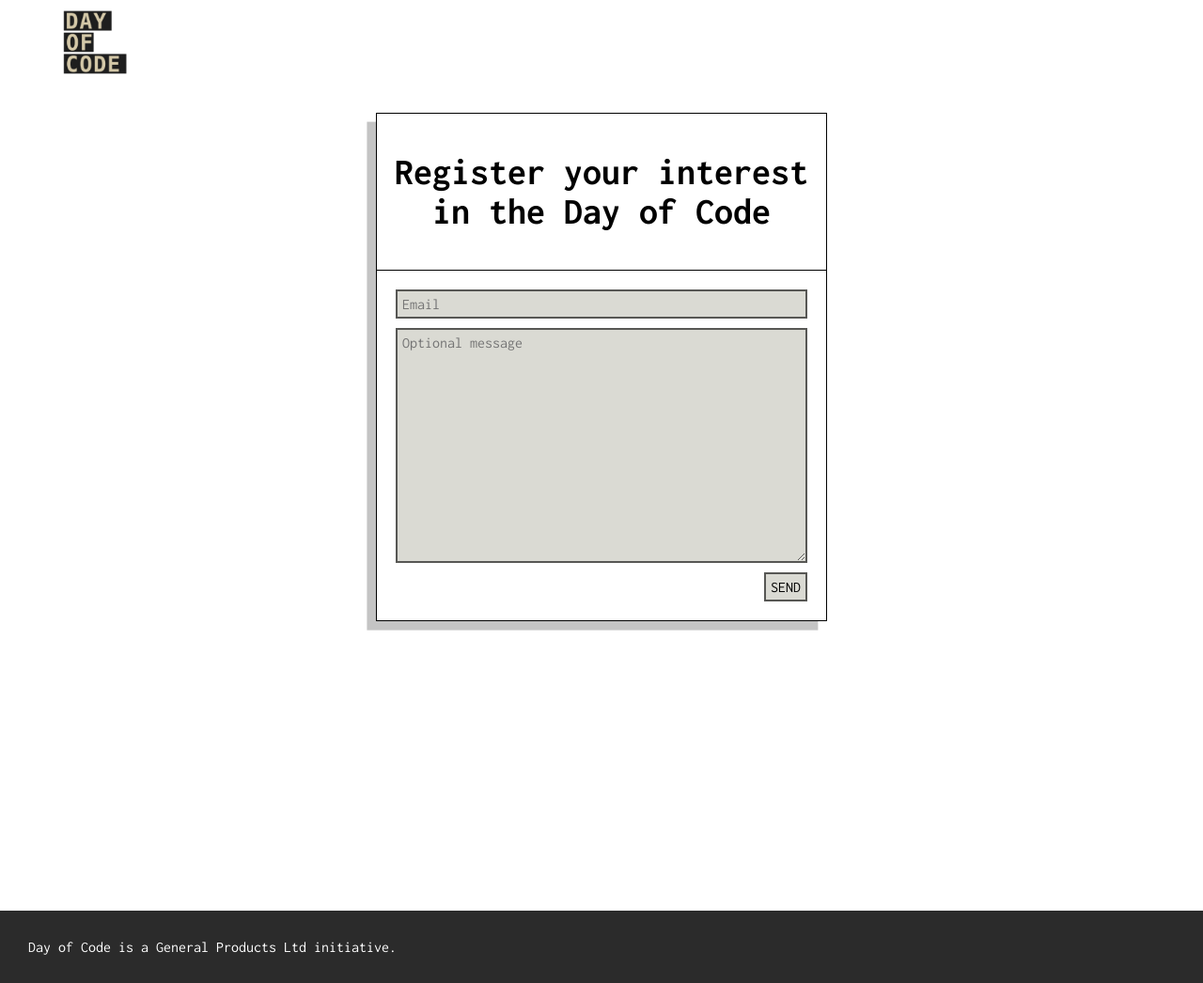
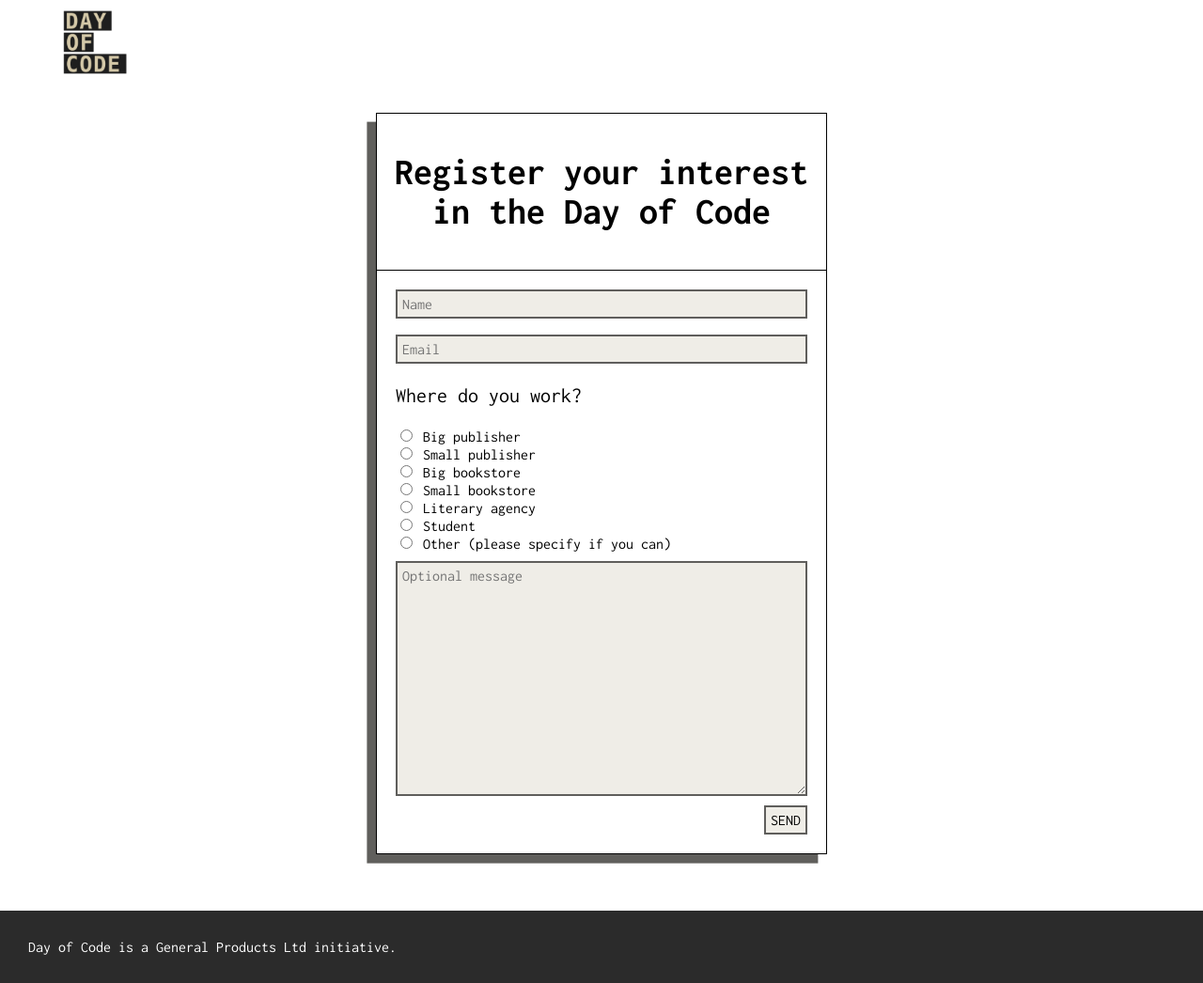
Before and after one commit to GeneralProducts/day-of-code, a Jekyll site: the page built from contact.html, in a window 1280 px wide and 1046 px high. Shown: the whole window at 94% size. Built offline with Jekyll 4.4.1, drawn with Linux system fonts in a browser that asks for light colours.

Commit message:
form radio buttons

```diff
--- a/_sass/main.scss
+++ b/_sass/main.scss
@@ -314,7 +314,6 @@
     color: white;
     font-size: 35px;
     background-color: #ff5722;
-
   }
 }
 
@@ -336,21 +335,21 @@
   }
 }
 
-$shadow: -0.6rem 0.6rem 0 rgba(29, 30, 28, 0.26);
+$shadow: -0.6rem 0.6rem 0 #605f5c;
 
 input, button, textarea {
   font-family: "Inconsolata", sans-serif ; //"Space Mono", sans-serif;
   font-size: 100%;
   border: 2px solid rgba(0, 0, 0, 0.6);
   background-image:none;
-  background-color: #dadad3;
+  background-color: #efede7;
   -webkit-box-shadow: none;
   -moz-box-shadow: none;
   box-shadow: none;
   padding: 5px;
 
   &:focus {
-      outline: none;
+    outline: none;
   }
 }
 
@@ -385,12 +384,12 @@
     flex-direction: column;
 
     &__message {
-        margin-top: 10px;
+      margin-top: 10px;
     }
 
     button {
-        margin-top: 10px;
-        align-self: flex-end;
+      margin-top: 10px;
+      align-self: flex-end;
     }
   }
 }
--- a/contact.html
+++ b/contact.html
@@ -11,8 +11,40 @@
             <h1>Register your interest in the Day of Code</h1>
         </div>
         <form name="contact" method="POST" data-netlify="true" class="feedback-body">
-          <input  name="email" class="feedback-body__email" placeholder="Email" type="email">
-          <textarea   name="message" class="feedback-body__message" placeholder="Optional message" type="text"></textarea>
+          <input name="name" class="feedback-body__email" placeholder="Name" type="text">
+          <br/>
+          <input name="email" class="feedback-body__email" placeholder="Email" type="email">
+          <p>Where do you work?</p>
+          <div>
+            <input type="radio" name="org" value="big-publisher">
+            Big publisher
+          </div>
+          <div>
+            <input type="radio" name="org" value="small-publisher">
+            Small publisher
+          </div>
+          <div>
+            <input type="radio" name="org" value="big-bookstore">
+            Big bookstore
+          </div>
+          <div>
+            <input type="radio" name="org" value="small-bookstore">
+            Small bookstore
+          </div>
+          <div>
+            <input type="radio" name="org" value="litag">
+            Literary agency
+          </div>
+          <div>
+            <input type="radio" name="org" value="student">
+            Student
+          </div>
+          <div>
+            <input type="radio" name="org" value="other">
+            Other (please specify if you can)
+          </div>
+
+          <textarea name="message" class="feedback-body__message" placeholder="Optional message" type="text"></textarea>
           <button class="feedback-body__submit">SEND</button>
         </form>
       </div>
```
